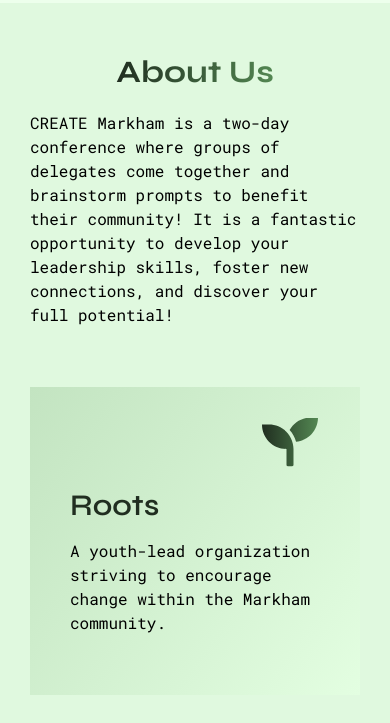
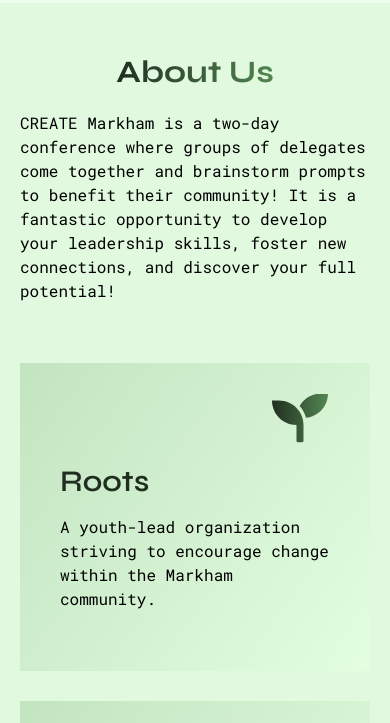
Before and after one commit to CREATE-Conference/createmarkham.ca, a plain HTML site: page index.html in a window 390 px wide. Shown: the part 841-1564 px from the top of the page. Drawn offline with Linux system fonts and the light colour scheme.

Commit message:
Make section margins smaller on mobile devices

```diff
--- a/css/styles.css
+++ b/css/styles.css
@@ -479,7 +479,7 @@ a {
     }
 
     .section {
-        padding: 0 3rem 10rem;
+        padding: 0 2rem 10rem;
     }
 }
 
```
